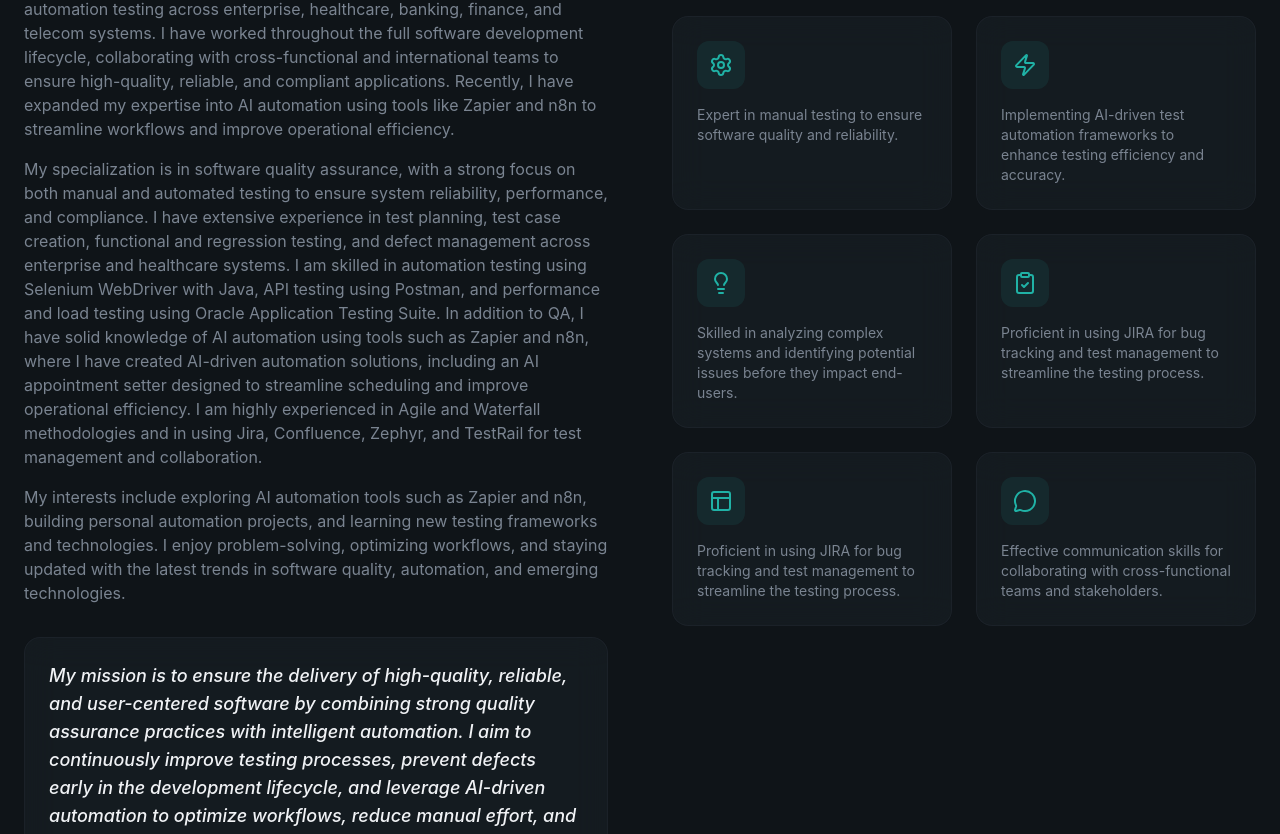
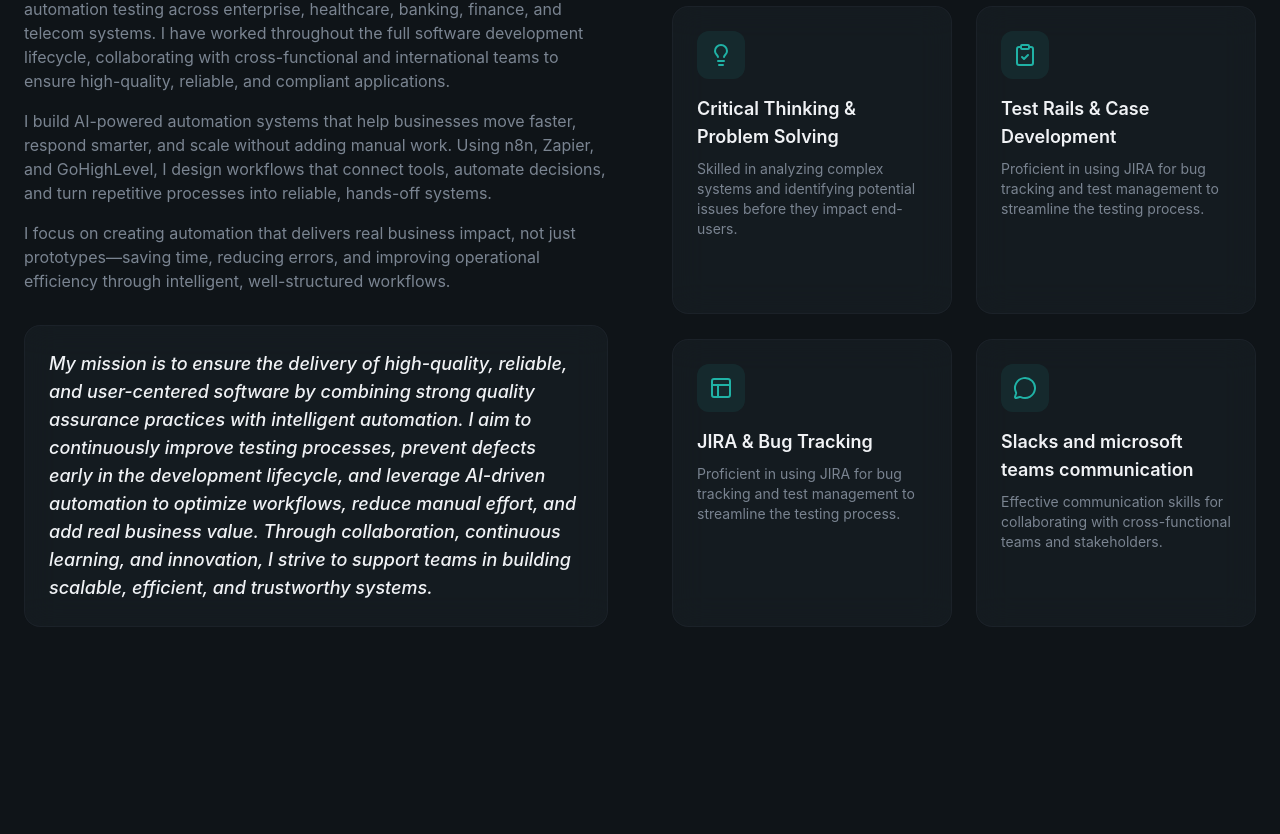
Before and after one commit to Xael1013/Emman-React-Tailwind-portfolio, a React (Vite) app: page / in a window 1280 px wide. Shown: the part 1664-2498 px from the top of the page. Built offline with nearby package versions, Linux system fonts and the light colour scheme.

Commit message:
Update About spacing

```diff
--- a/src/section/About.jsx
+++ b/src/section/About.jsx
@@ -37,10 +37,14 @@ export const About = () => {
   return (
     <section id="about" className="py-32 relative overflow-hidden">
       <div className="container mx-auto px-6 relative z-10">
-        <div className="grid lg:grid-cols-2 gap-16 items-center">
+        <div className="grid lg:grid-cols-2 gap-16 items-stretch">
 
           {/* Left column */}
+          <div className="flex flex-col h-full">
+
+            {/* Top content */}
             <div className="space-y-8">
+
               <div className="animate-fade-in">
                 <span className="text-secondary-foreground text-sm font-medium tracking-wider uppercase">
                   About Me
@@ -59,28 +63,24 @@ export const About = () => {
                   I am a Senior Software QA Analyst with extensive experience in manual and automation testing across enterprise,
                   healthcare, banking, finance, and telecom systems. I have worked throughout the full software development lifecycle,
                   collaborating with cross-functional and international teams to ensure high-quality, reliable, and compliant applications.
-                Recently, I have expanded my expertise into AI automation using tools like Zapier and n8n to streamline workflows and
-                improve operational efficiency.
                 </p>
 
                 <p>
-                My specialization is in software quality assurance, with a strong focus on both manual and automated testing to ensure system reliability,
-                performance, and compliance. I have extensive experience in test planning, test case creation, functional and regression testing, and defect management
-                across enterprise and healthcare systems. I am skilled in automation testing using Selenium WebDriver with Java, API testing using Postman,
-                and performance and load testing using Oracle Application Testing Suite. In addition to QA, I have solid knowledge of AI automation using tools such as
-                Zapier and n8n, where I have created AI-driven automation solutions, including an AI appointment setter designed to streamline scheduling and improve
-                operational efficiency. I am highly experienced in Agile and Waterfall methodologies and in using Jira, Confluence, Zephyr, and TestRail for test
-                management and collaboration.
+                  I build AI-powered automation systems that help businesses move faster, respond smarter, and
+                  scale without adding manual work. Using n8n, Zapier, and GoHighLevel, I design workflows that connect tools, automate decisions, and turn repetitive
+                  processes into reliable, hands-off systems.
                 </p>
 
                 <p>
-                My interests include exploring AI automation tools such as Zapier and n8n, building personal automation projects,
-                and learning new testing frameworks and technologies. I enjoy problem-solving, optimizing workflows, and staying updated with the latest trends in
-                software quality, automation, and emerging technologies.
+                  I focus on creating automation that delivers real business impact, not just prototypes—saving time, reducing errors, and improving operational efficiency
+                  through intelligent, well-structured workflows.
                 </p>
               </div>
 
-            <div className="glass rounded-2xl p-6 glow-border animate-fade-in animation-delay-300">
+            </div>
+
+            {/* Mission — spacing added */}
+            <div className="glass rounded-2xl p-6 glow-border mt-8 animate-fade-in animation-delay-300">
               <p className="text-lg font-medium italic text-foreground">
                 My mission is to ensure the delivery of high-quality, reliable, and user-centered software by combining strong quality assurance practices with
                 intelligent automation. I aim to continuously improve testing processes, prevent defects early in the development lifecycle,
@@ -88,18 +88,26 @@ export const About = () => {
                 and innovation, I strive to support teams in building scalable, efficient, and trustworthy systems.
               </p>
             </div>
+
           </div>
 
           {/* Right column */}
           <div className="grid sm:grid-cols-2 gap-6">
             {highlights.map((item, idx) => (
-              <div key={idx} className="glass p-6 rounded-2xl animate-fade-in"
-              style={{animationDelay: `${(idx + 1) * 100}ms`}}>
+              <div
+                key={idx}
+                className="glass p-6 rounded-2xl animate-fade-in"
+                style={{ animationDelay: `${(idx + 1) * 100}ms` }}
+              >
                 <div className="w-12 h-12 rounded-xl bg-primary/10 flex items-center justify-center mb-4 hover:bg-primary/20">
                   <item.Icon className="w-6 h-6 text-primary" />
                 </div>
-                <h3 className="text-lg font-semibold mb-2">{item.title}</h3>
-                <p className="text-sm text-muted-foreground">{item.Description}</p>
+
+                <h3 className="text-lg font-semibold mb-2">{item.Title}</h3>
+
+                <p className="text-sm text-muted-foreground">
+                  {item.Description}
+                </p>
               </div>
             ))}
           </div>
--- a/src/section/Hero.jsx
+++ b/src/section/Hero.jsx
@@ -17,7 +17,7 @@ const certifications = [
   },
   {
     title: "ISTQB Foundation Level",
-    image: "/Project/Certificate.jpg",
+    image: "/Project/ISTQB.jpg",
     description: "Proficient in Selenium automation for web applications.",
   },
 ];
```
Also changed, not shown: public/Project/ISTQB.jpg (added). Lines whose indentation alone changed are shown as unchanged.
